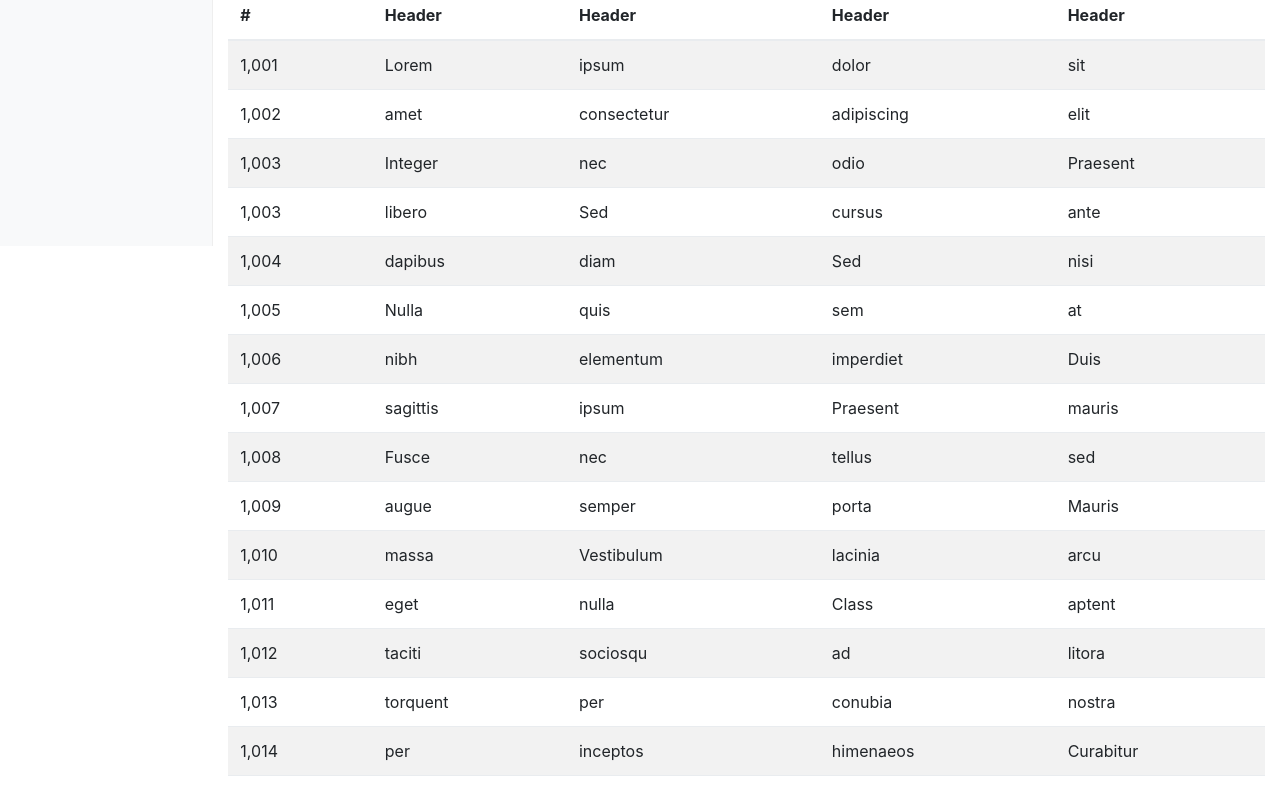
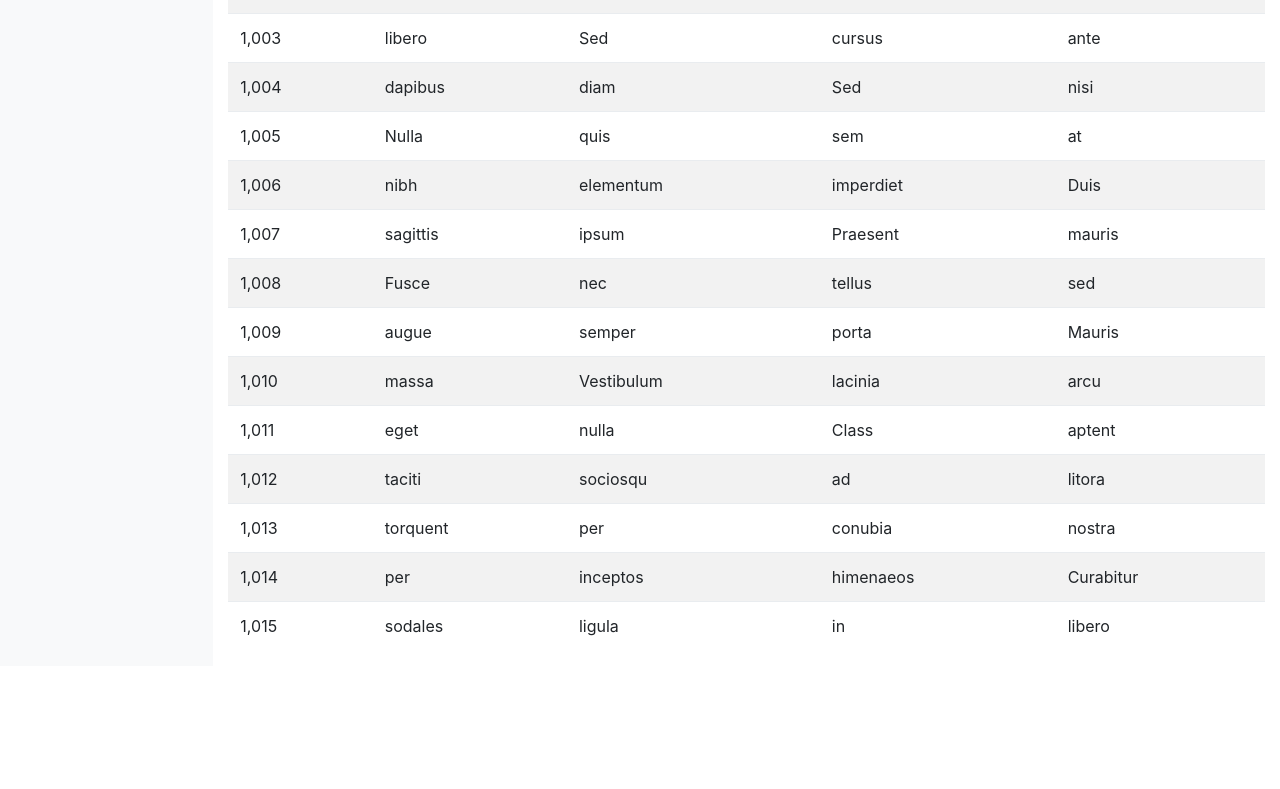
Before and after one commit to snoopy4265/testBootstrap4, a website: page index.html in a window 1280 px wide. Shown: the part 554-1343 px from the top of the page. After the commit the page ends 1220 px from the top, so only its background shows below. Drawn offline with nearby package versions, Linux system fonts and the light colour scheme.

Commit message:
try to not include dashboard.css

```diff
--- a/index.html
+++ b/index.html
@@ -6,7 +6,7 @@
     <meta http-equiv="x-ua-compatible" content="ie=edge">
     <title>Github Pages</title>
     <link rel="stylesheet" href="./dist/css/app.css">
-    <link rel="stylesheet" href="./dist/css/dashboard.css">
+    <!-- <link rel="stylesheet" href="./dist/css/dashboard.css"> -->
     <!--[if IE]>
     <link href="./dist/css/bootstrap-ie9.css" rel="stylesheet">
     <script src="https://cdn.jsdelivr.net/g/html5shiv@3.7.3"></script>
```
